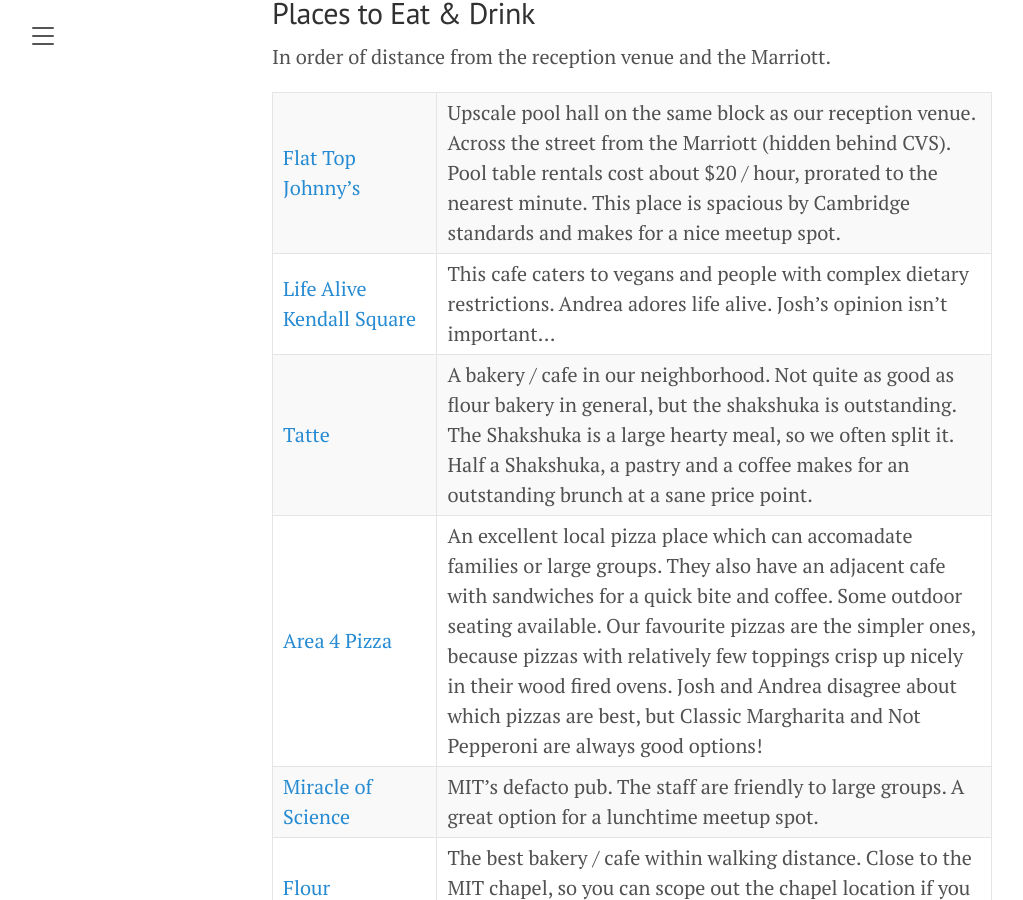
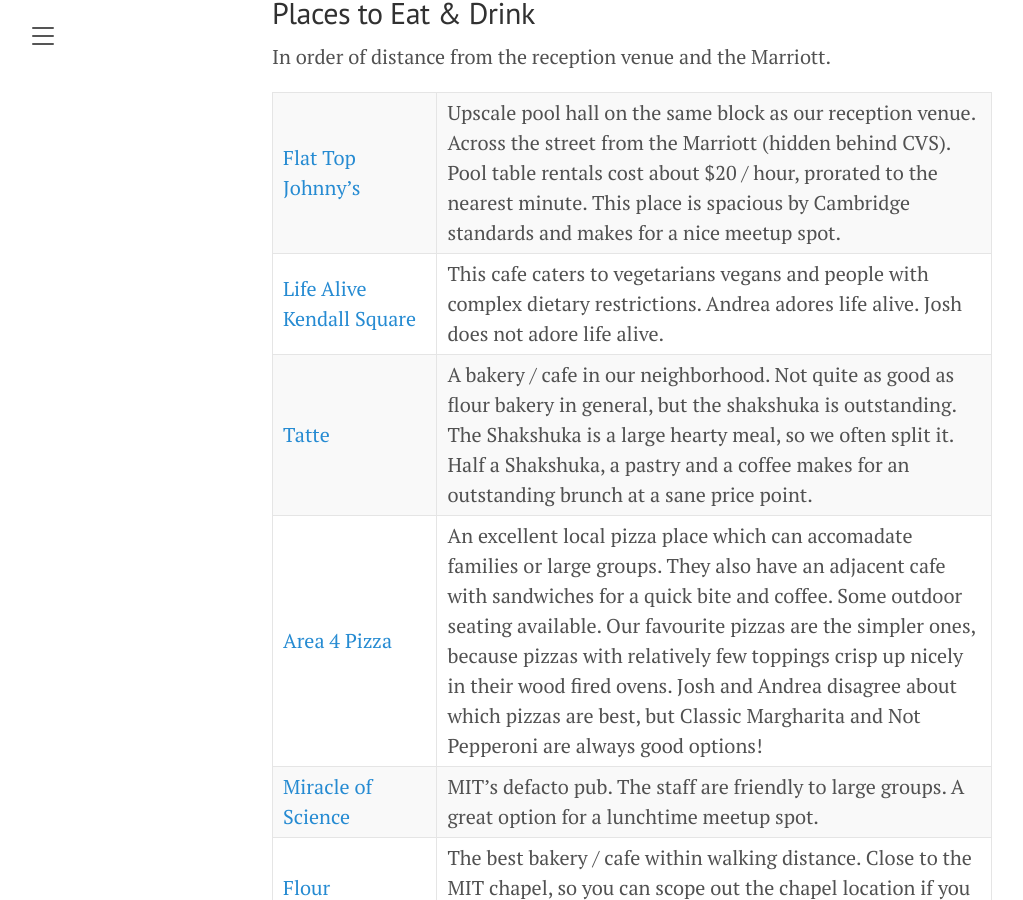
Before and after one commit to JoshBradshaw/andreajosh.github.io, a Jekyll site: the page built from _posts/2023-12-30-overview.md, in a window 1280 px wide and 900 px high, scrolled down 4041 px. Shown: the whole window, without its empty margins (8-1031 px from the left). Built offline with Jekyll 4.4.1, drawn with Linux system fonts in a browser that asks for light colours.

Commit message:
Update 2023-12-30-overview.md

```diff
--- a/_posts/2023-12-30-overview.md
+++ b/_posts/2023-12-30-overview.md
@@ -83,7 +83,7 @@ We will arrange a casual meet and greet for our out of town guests on the evenin
 In order of distance from the reception venue and the Marriott.
 
 [Flat Top Johnny's](https://g.co/kgs/qrAD5ez) | Upscale pool hall on the same block as our reception venue. Across the street from the Marriott (hidden behind CVS). Pool table rentals cost about $20 / hour, prorated to the nearest minute. This place is spacious by Cambridge standards and makes for a nice meetup spot.
-[Life Alive Kendall Square](https://www.lifealive.com/) | This cafe caters to vegans and people with complex dietary restrictions. Andrea adores life alive. Josh's opinion isn't important...
+[Life Alive Kendall Square](https://www.lifealive.com/) | This cafe caters to vegetarians vegans and people with complex dietary restrictions. Andrea adores life alive. Josh does not adore life alive.
 [Tatte](https://tattebakery.com/) | A bakery / cafe in our neighborhood. Not quite as good as flour bakery in general, but the shakshuka is outstanding. The Shakshuka is a large hearty meal, so we often split it. Half a Shakshuka, a pastry and a coffee makes for an outstanding brunch at a sane price point.
 [Area 4 Pizza](https://www.areafour.com/) | An excellent local pizza place which can accomadate families or large groups. They also have an adjacent cafe with sandwiches for a quick bite and coffee. Some outdoor seating available. Our favourite pizzas are the simpler ones, because pizzas with relatively few toppings crisp up nicely in their wood fired ovens. Josh and Andrea disagree about which pizzas are best, but Classic Margharita and Not Pepperoni are always good options!
 [Miracle of Science](https://miracleofscience.us/) | MIT's defacto pub. The staff are friendly to large groups. A great option for a lunchtime meetup spot.
```
